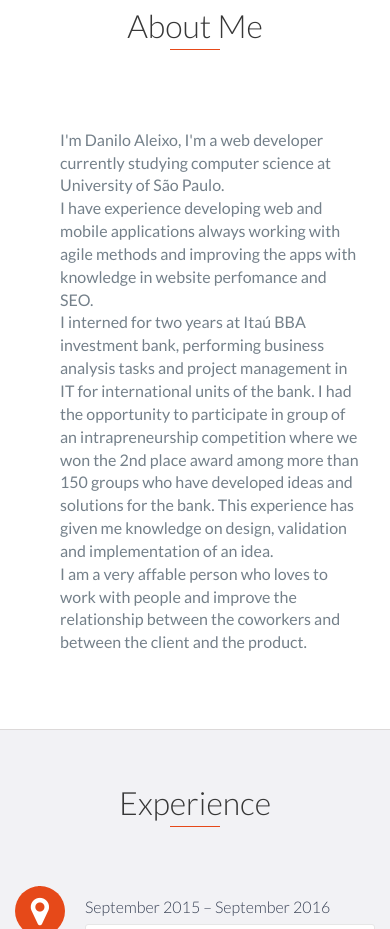
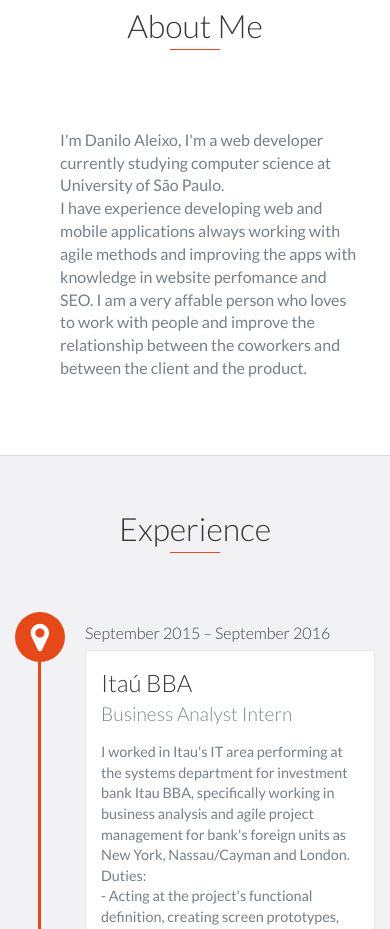
Before and after one commit to daniloaleixo/daniloaleixo.github.io, a website: page index.html in a window 390 px wide. Shown: the part 916-1845 px from the top of the page. Drawn offline with nearby package versions, Linux system fonts and the light colour scheme.

Commit message:
Coloquei um texto diferente na versao mobile na aprte do About

```diff
--- a/index.html
+++ b/index.html
@@ -138,11 +138,15 @@
                     </div>
                 </div>
                 <div class="col-md-8 col-xs-12">
-                    <p>
+                    <p class="large-text">
                         I'm Danilo Aleixo, I'm a web developer currently studying computer science at University of São Paulo.<br>
                         I have experience developing web and mobile applications always working with agile methods and improving the apps with knowledge in website perfomance and SEO.<br>
                         I interned for two years at Itaú BBA investment bank, performing business analysis tasks and project management in IT for international units of the bank. I had the opportunity to participate in group of an intrapreneurship competition where we won the 2nd place award among more than 150 groups who have developed ideas and solutions for the bank. This experience has given me knowledge on design, validation and implementation of an idea.<br>
                         I am a very affable person who loves to work with people and improve the relationship between the coworkers and between the client and the product.
+                    </p>
+                    <p class="small-text">
+                        I'm Danilo Aleixo, I'm a web developer currently studying computer science at University of São Paulo.<br>
+                        I have experience developing web and mobile applications always working with agile methods and improving the apps with knowledge in website perfomance and SEO. I am a very affable person who loves to work with people and improve the relationship between the coworkers and between the client and the product.
                     </p>
                 </div>
             </div>
--- a/scss/styles.scss
+++ b/scss/styles.scss
@@ -504,6 +504,10 @@ footer {
 
     .profile-img {
         width: 100%;
+    }
+
+    .small-text {
+        display: none;
     }
 
     .flex-centralize-vertical{
@@ -1220,6 +1224,16 @@ footer {
     	margin: 30px auto 0 auto;
     }
 
+    #about {
+        .small-text {
+            display: block;
+        }
+
+        .large-text {
+            display: none;
+        }
+    }
+
     #hobbies {
         .hobbie {
             .hobbie-icon {
```
Also changed, not shown: css/styles.css.
